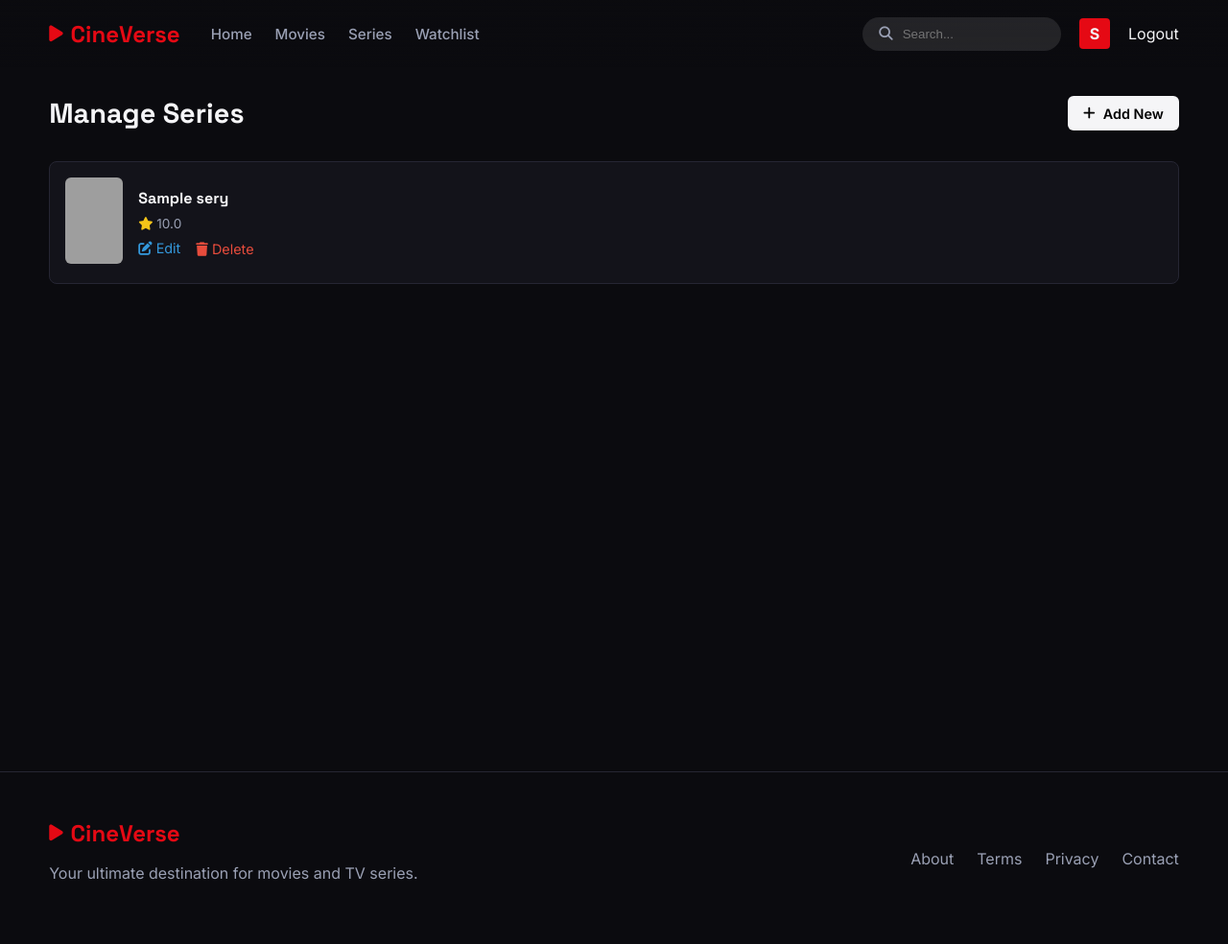
After one commit to simoadmin2-cpu/cineverse, a Flask app: page /admin/series in a window 1280 px wide. The commit adds this page. Shown: the whole page at 96% size. Run offline with Flask 3, Linux system fonts and the light colour scheme; a user stored in the database is signed in; tables that the repository leaves empty hold one stand-in row (values such as "Sample post"); grey boxes are pictures that could not be loaded.

Commit message:
Add Series Management to Admin Dashboard

```diff
--- a/app/routes/admin.py
+++ b/app/routes/admin.py
@@ -1,82 +1,102 @@
-from flask import Blueprint, render_template, redirect, url_for, flash, request
+from flask import Blueprint, render_template, redirect, url_for, flash
 from flask_login import login_required
 from ..utils.decorators import admin_required
 from ..models import Movie, Series, User
 from ..extensions import db
-from ..forms import MovieForm
+from ..forms import MovieForm, SeriesForm
 import random
 import string
 
 admin_bp = Blueprint('admin', __name__, url_prefix='/admin')
 
+def generate_slug(text, prefix):
+    rand = ''.join(random.choices(string.ascii_lowercase + string.digits, k=6))
+    return f"{prefix}-{rand}-{text.lower().replace(' ', '-')[:20]}"
+
 @admin_bp.route('/')
 @login_required
 @admin_required
 def dashboard():
-    return render_template('admin/dashboard.html',
-                           movie_count=Movie.query.count(),
-                           series_count=Series.query.count(),
-                           user_count=User.query.count())
+    return render_template('admin/dashboard.html', movie_count=Movie.query.count(), series_count=Series.query.count(), user_count=User.query.count())
 
-# ─── إدارة الأفلام (لائحة) ───
+# ─── الأفلام ───
 @admin_bp.route('/movies')
 @login_required
 @admin_required
 def manage_movies():
-    movies = Movie.query.order_by(Movie.created_at.desc()).all()
-    return render_template('admin/manage_movies.html', movies=movies)
+    return render_template('admin/manage_movies.html', movies=Movie.query.order_by(Movie.created_at.desc()).all())
 
-# ─── إضافة فيلم ───
 @admin_bp.route('/movie/add', methods=['GET', 'POST'])
 @login_required
 @admin_required
 def add_movie():
     form = MovieForm()
     if form.validate_on_submit():
-        random_slug = ''.join(random.choices(string.ascii_lowercase + string.digits, k=8))
-        movie = Movie(
-            title=form.title.data,
-            slug=f"{random_slug}-{form.title.data.lower().replace(' ', '-')[:30]}",
-            overview=form.overview.data,
-            poster_path=form.poster_path.data,
-            backdrop_path=form.backdrop_path.data,
-            release_date=form.release_date.data,
-            vote_average=form.vote_average.data or 0.0,
-            trailer_url=form.trailer_url.data
-        )
-        db.session.add(movie)
-        db.session.commit()
-        flash(f'Movie "{movie.title}" has been added!', 'success')
+        movie = Movie(title=form.title.data, slug=generate_slug(form.title.data, "movie"), overview=form.overview.data, poster_path=form.poster_path.data, backdrop_path=form.backdrop_path.data, release_date=form.release_date.data, vote_average=form.vote_average.data or 0.0, trailer_url=form.trailer_url.data)
+        db.session.add(movie); db.session.commit()
+        flash(f'Movie "{movie.title}" added!', 'success')
         return redirect(url_for('admin.manage_movies'))
     return render_template('admin/movie_form.html', form=form, title="Add New Movie")
 
-# ─── تعديل فيلم ───
 @admin_bp.route('/movie/edit/<int:movie_id>', methods=['GET', 'POST'])
 @login_required
 @admin_required
 def edit_movie(movie_id):
     movie = Movie.query.get_or_404(movie_id)
-    form = MovieForm(obj=movie) # هنا كنعمر الفورم بالمعلومات القديمة
+    form = MovieForm(obj=movie)
     if form.validate_on_submit():
-        movie.title = form.title.data
-        movie.overview = form.overview.data
-        movie.poster_path = form.poster_path.data
-        movie.backdrop_path = form.backdrop_path.data
-        movie.release_date = form.release_date.data
-        movie.vote_average = form.vote_average.data or 0.0
-        movie.trailer_url = form.trailer_url.data
+        movie.title=form.title.data; movie.overview=form.overview.data; movie.poster_path=form.poster_path.data; movie.backdrop_path=form.backdrop_path.data; movie.release_date=form.release_date.data; movie.vote_average=form.vote_average.data or 0.0; movie.trailer_url=form.trailer_url.data
         db.session.commit()
-        flash(f'Movie "{movie.title}" has been updated!', 'success')
+        flash(f'Movie "{movie.title}" updated!', 'success')
         return redirect(url_for('admin.manage_movies'))
     return render_template('admin/movie_form.html', form=form, title="Edit Movie")
 
-# ─── مسح فيلم ───
 @admin_bp.route('/movie/delete/<int:movie_id>', methods=['POST'])
 @login_required
 @admin_required
 def delete_movie(movie_id):
     movie = Movie.query.get_or_404(movie_id)
-    db.session.delete(movie)
-    db.session.commit()
-    flash(f'Movie "{movie.title}" has been deleted.', 'info')
+    db.session.delete(movie); db.session.commit()
+    flash(f'Movie "{movie.title}" deleted.', 'info')
     return redirect(url_for('admin.manage_movies'))
+
+# ─── المسلسلات ───
+@admin_bp.route('/series')
+@login_required
+@admin_required
+def manage_series():
+    return render_template('admin/manage_series.html', series_list=Series.query.order_by(Series.created_at.desc()).all())
+
+@admin_bp.route('/series/add', methods=['GET', 'POST'])
+@login_required
+@admin_required
+def add_series():
+    form = SeriesForm()
+    if form.validate_on_submit():
+        new_series = Series(name=form.name.data, slug=generate_slug(form.name.data, "series"), overview=form.overview.data, poster_path=form.poster_path.data, backdrop_path=form.backdrop_path.data, first_air_date=form.first_air_date.data, vote_average=form.vote_average.data or 0.0, trailer_url=form.trailer_url.data)
+        db.session.add(new_series); db.session.commit()
+        flash(f'Series "{new_series.name}" added!', 'success')
+        return redirect(url_for('admin.manage_series'))
+    return render_template('admin/series_form.html', form=form, title="Add New Series")
+
+@admin_bp.route('/series/edit/<int:series_id>', methods=['GET', 'POST'])
+@login_required
+@admin_required
+def edit_series(series_id):
+    series = Series.query.get_or_404(series_id)
+    form = SeriesForm(obj=series)
+    if form.validate_on_submit():
+        series.name=form.name.data; series.overview=form.overview.data; series.poster_path=form.poster_path.data; series.backdrop_path=form.backdrop_path.data; series.first_air_date=form.first_air_date.data; series.vote_average=form.vote_average.data or 0.0; series.trailer_url=form.trailer_url.data
+        db.session.commit()
+        flash(f'Series "{series.name}" updated!', 'success')
+        return redirect(url_for('admin.manage_series'))
+    return render_template('admin/series_form.html', form=form, title="Edit Series")
+
+@admin_bp.route('/series/delete/<int:series_id>', methods=['POST'])
+@login_required
+@admin_required
+def delete_series(series_id):
+    series = Series.query.get_or_404(series_id)
+    db.session.delete(series); db.session.commit()
+    flash(f'Series "{series.name}" deleted.', 'info')
+    return redirect(url_for('admin.manage_series'))
--- /dev/null
+++ b/app/templates/admin/manage_series.html
@@ -0,0 +1,38 @@
+{% extends "base.html" %}
+{% block title %}Manage Series — Admin{% endblock %}
+{% block content %}
+<div class="container" style="margin-top: 100px; min-height: 80vh;">
+    <div style="display: flex; justify-content: space-between; align-items: center; margin-bottom: 2rem;">
+        <h1 style="margin: 0; font-size: 1.8rem;">Manage Series</h1>
+        <a href="{{ url_for('admin.add_series') }}" class="btn btn-primary" style="padding: 0.6rem 1rem; font-size: 0.9rem;"><i class="fa-solid fa-plus"></i> Add New</a>
+    </div>
+    <div style="display: flex; flex-direction: column; gap: 1rem;">
+        {% for s in series_list %}
+        <div style="display: flex; background: var(--surface); border: 1px solid var(--border); border-radius: 8px; padding: 1rem; gap: 1rem; align-items: center;">
+            <div style="flex-shrink: 0;">
+                {% if s.poster_path %}
+                <img src="https://image.tmdb.org/t/p/w200{{ s.poster_path }}" alt="{{ s.name }}" style="width: 60px; height: 90px; object-fit: cover; border-radius: 6px;">
+                {% else %}
+                <div style="width: 60px; height: 90px; background: #222; border-radius: 6px;"></div>
+                {% endif %}
+            </div>
+            <div style="flex: 1; min-width: 0;">
+                <h3 style="margin: 0 0 0.5rem 0; font-size: 1rem; white-space: nowrap; overflow: hidden; text-overflow: ellipsis;">{{ s.name }}</h3>
+                <div style="font-size: 0.85rem; color: var(--text-muted); margin-bottom: 0.5rem;">
+                    <i class="fa-solid fa-star" style="color: #f5c518;"></i> {{ s.vote_average|round(1) }}
+                </div>
+                <div style="display: flex; gap: 1rem; align-items: center; margin-top: 0.5rem;">
+                    <a href="{{ url_for('admin.edit_series', series_id=s.id) }}" style="color: #3498db; text-decoration: none; font-size: 0.9rem;"><i class="fa-solid fa-pen-to-square"></i> Edit</a>
+                    <form action="{{ url_for('admin.delete_series', series_id=s.id) }}" method="POST" style="margin: 0;" onsubmit="return confirm('Delete this series?');">
+                        <input type="hidden" name="csrf_token" value="{{ csrf_token() }}"/>
+                        <button type="submit" style="background: none; border: none; color: #e74c3c; cursor: pointer; font-size: 0.9rem; font-family: inherit; padding: 0;"><i class="fa-solid fa-trash"></i> Delete</button>
+                    </form>
+                </div>
+            </div>
+        </div>
+        {% else %}
+        <p class="muted" style="text-align: center;">No series found.</p>
+        {% endfor %}
+    </div>
+</div>
+{% endblock %}
```
Also changed, not shown: app/forms.py (+12 -2 lines), app/templates/admin/dashboard.html (+5 -13 lines), app/templates/admin/series_form.html (added, +20 -0 lines).
